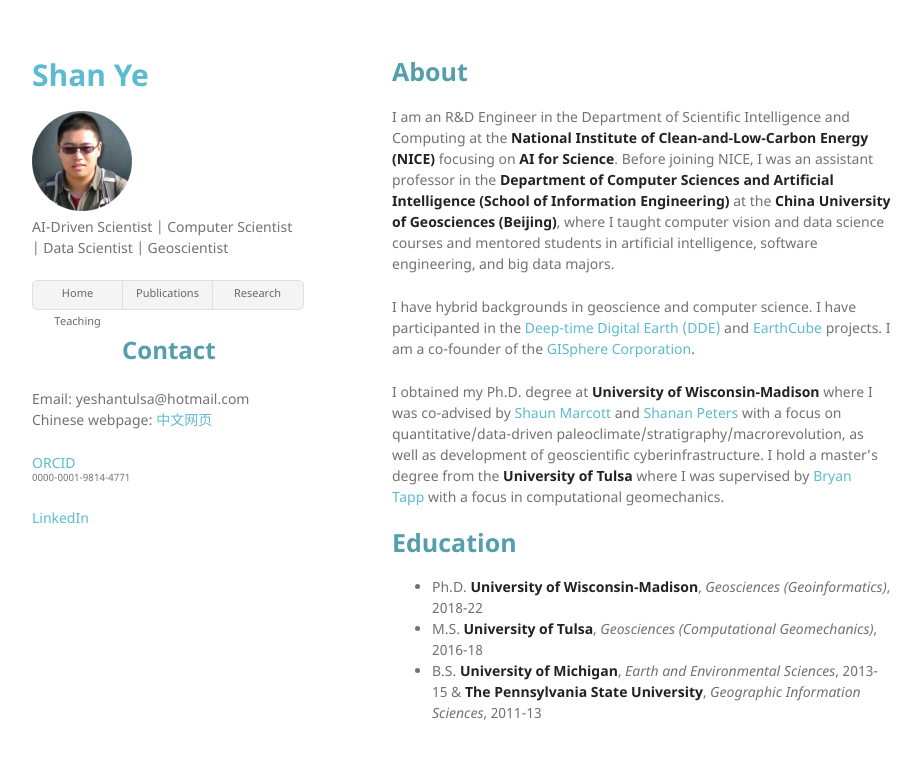
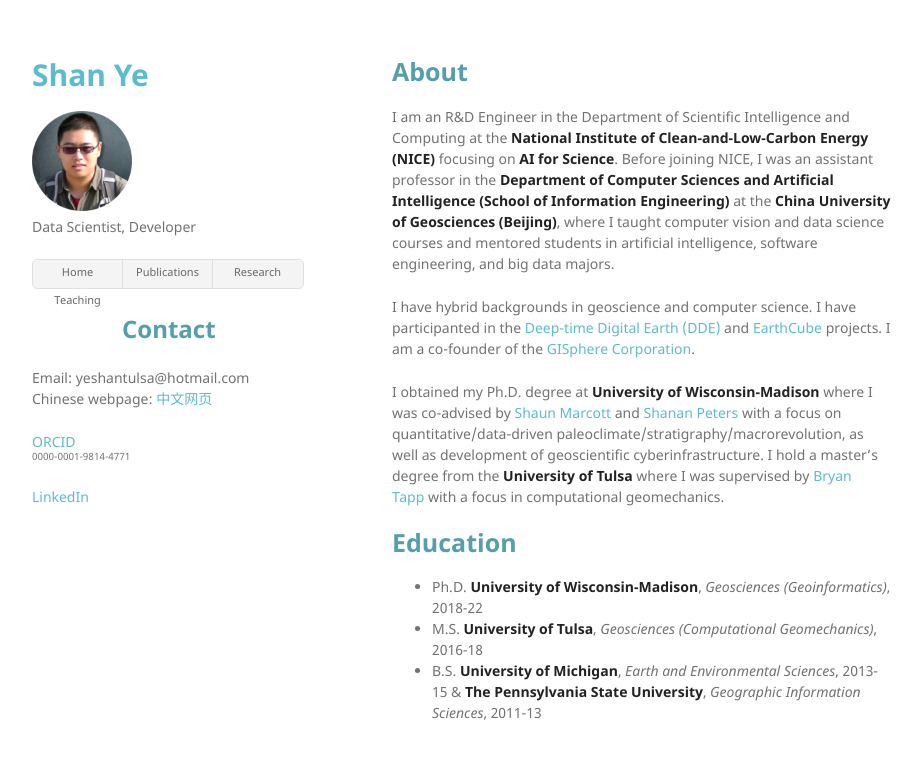
Before and after one commit to yeshan-geo/yeshan-geo.github.io, a Jekyll site: the page built from index.md, in a window 1280 px wide. Shown: the top 759 px of the page, without its empty margins (178-1100 px from the left). Built offline with Jekyll 4.4.1, drawn with Linux system fonts in a browser that asks for light colours; our own code applies the rules of GitHub Pages for plain Markdown files.

Commit message:
Update _config.yml

```diff
--- a/_config.yml
+++ b/_config.yml
@@ -1,6 +1,6 @@
 title: Shan Ye
 logo: /assets/img/logo.png
-description: AI-Driven Scientist | Computer Scientist | Data Scientist | Geoscientist
+description: Data Scientist, Developer
 show_downloads: true
 google_analytics:
 theme: jekyll-theme-minimal
```
